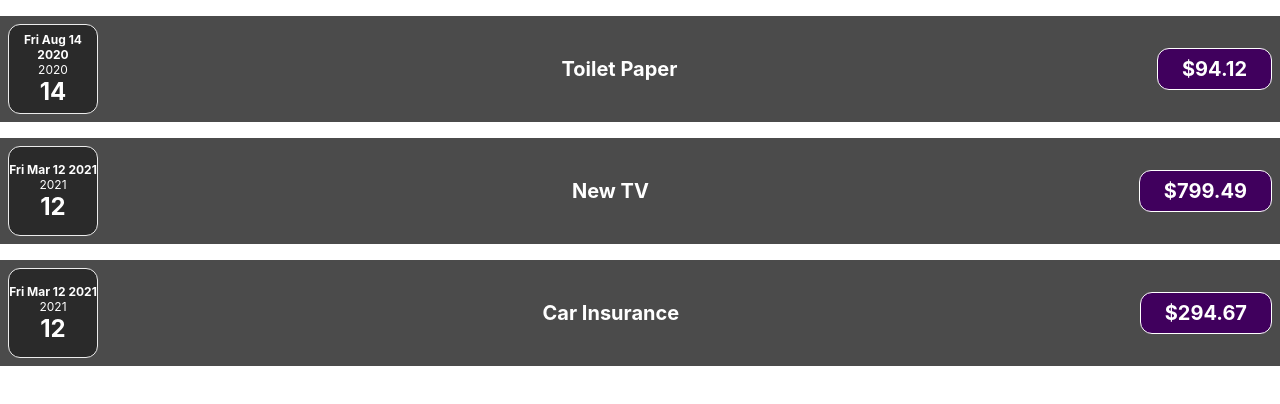
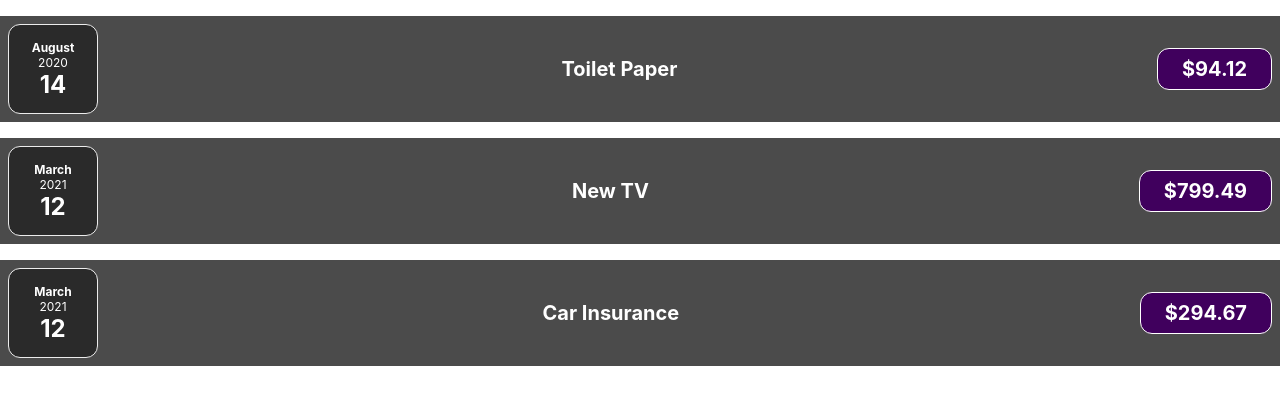
Before and after one commit to KennedyMungai/expense-tracker, a React (Create React App) app: page / in a window 1280 px wide. Shown: the top 404 px of the page. Built offline with nearby package versions, Linux system fonts and the light colour scheme.

Commit message:
Changed it from a toDateString to a toLocaleString

```diff
--- a/src/components/ExpenseDate.js
+++ b/src/components/ExpenseDate.js
@@ -3,7 +3,7 @@ import './ExpenseDate.css'
 
 const ExpenseDate = (props) =>
 {
-    const month = props.date.toDateString('en-us', { month: 'long' })
+    const month = props.date.toLocaleString('en-us', { month: 'long' })
     const year = props.date.getFullYear()
     const day = props.date.toLocaleString('en-us', { day: '2-digit' })
 
```
